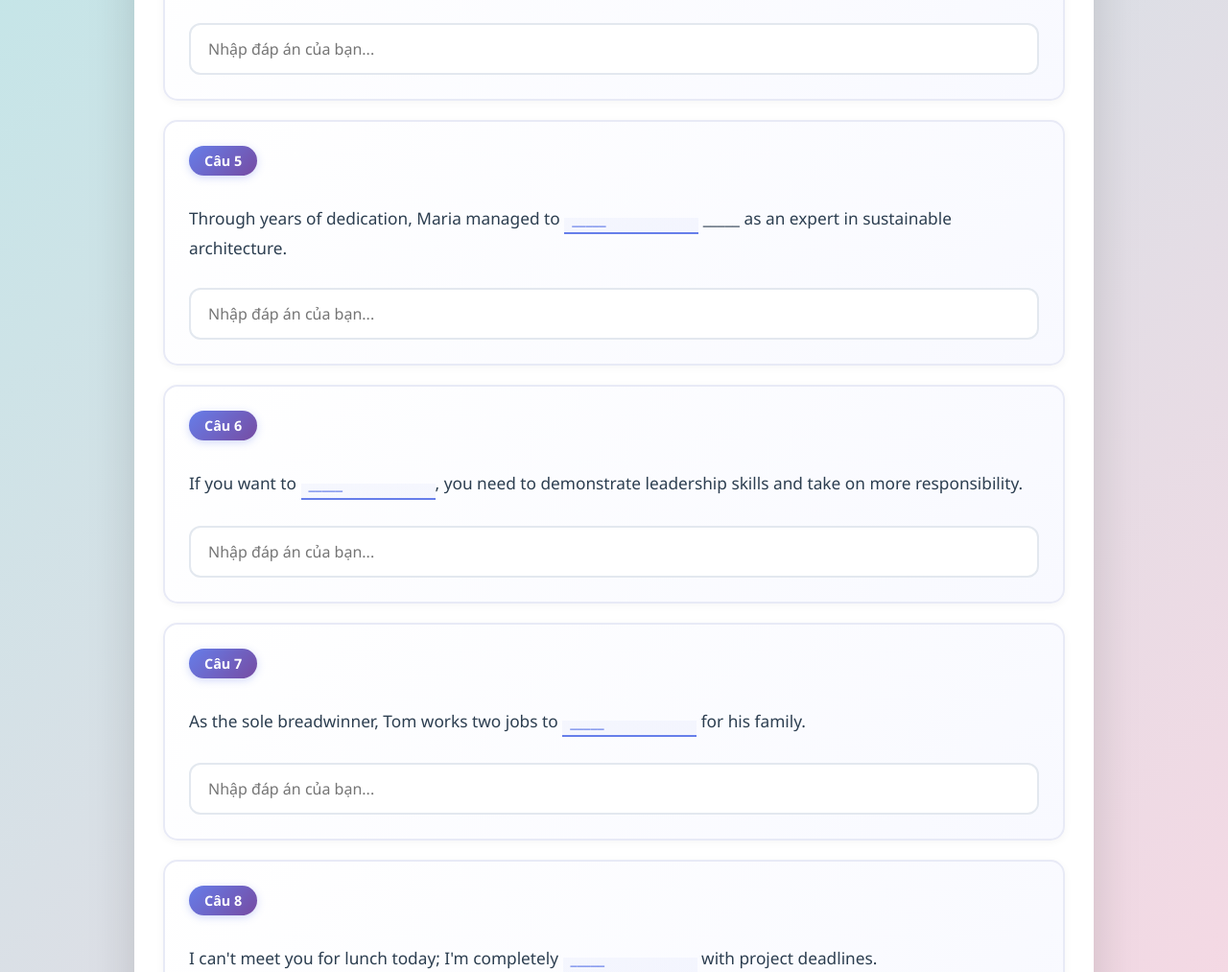
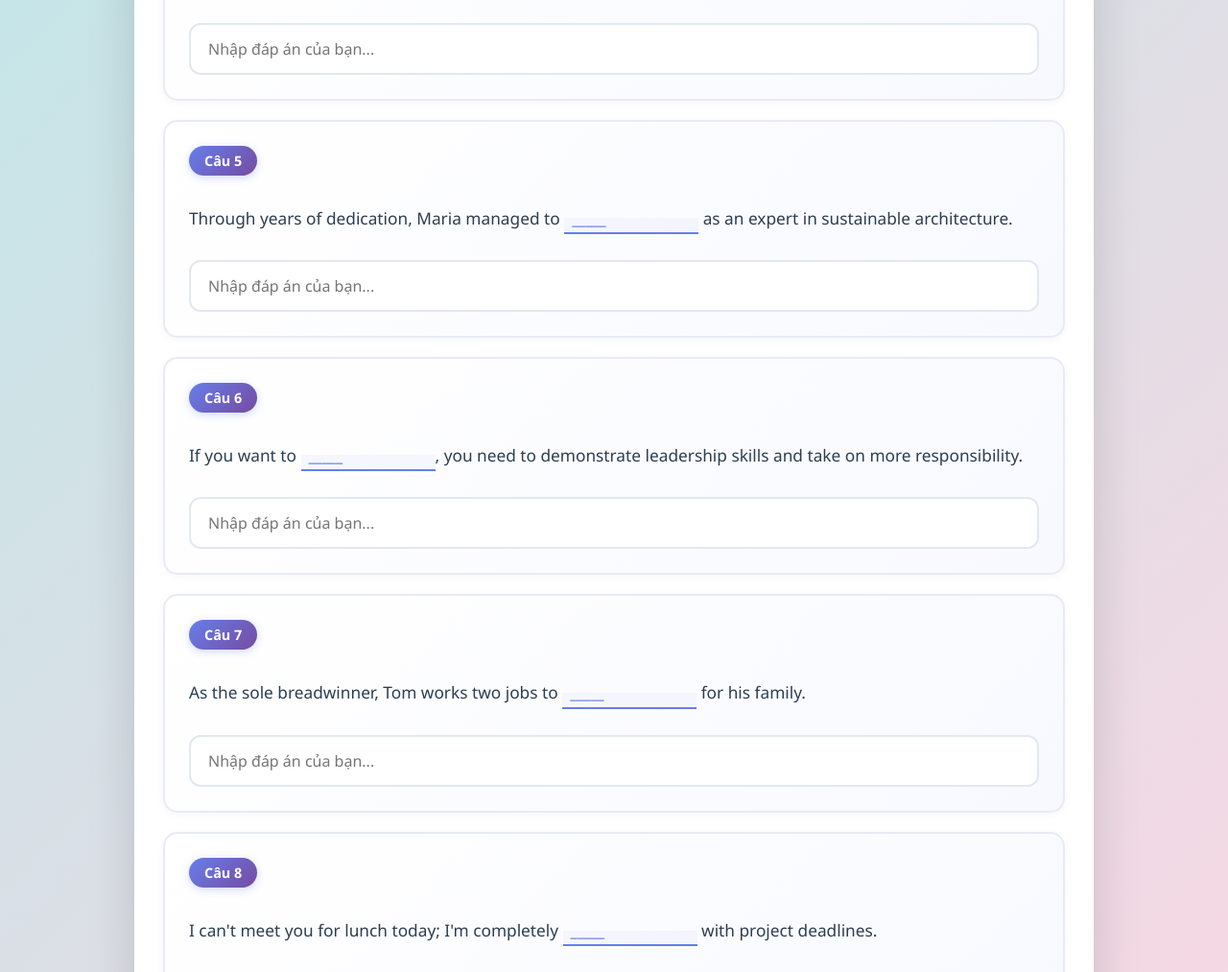
Before and after one commit to dqh138/ielts-ex-1, a plain HTML site: page index.html in a window 1280 px wide. Shown: the part 1446-2459 px from the top of the page at 96% size. Drawn offline with Linux system fonts and the light colour scheme.

Commit message:
Update index.html

```diff
--- a/index.html
+++ b/index.html
@@ -502,7 +502,7 @@
             },
             {
                 word: "carve a niche for myself",
-                example: "Through years of dedication, Maria managed to _____ _____ as an expert in sustainable architecture."
+                example: "Through years of dedication, Maria managed to _____ as an expert in sustainable architecture."
             },
             {
                 word: "move up the career ladder",
```
